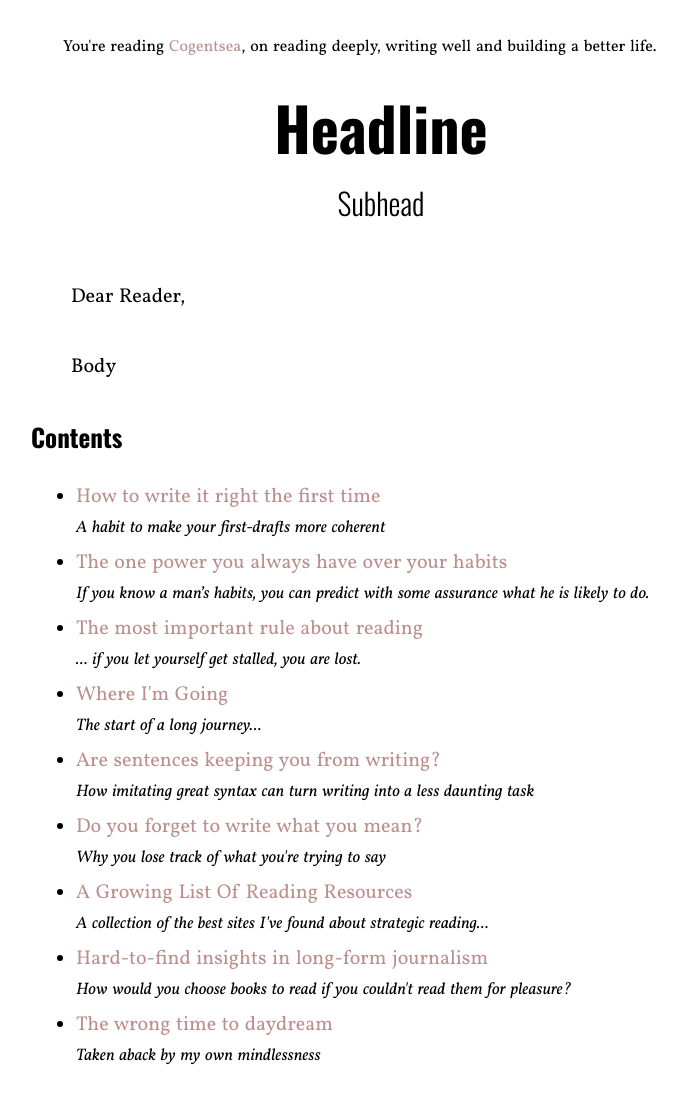
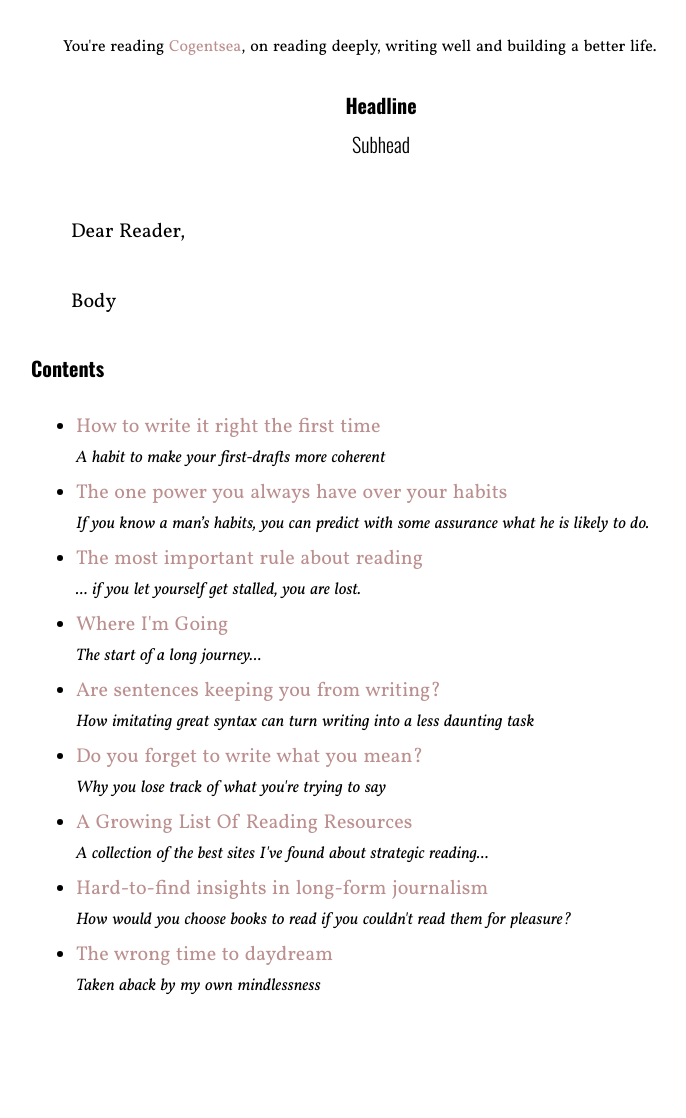
Before and after one commit to jacksoncusick/cogentsea, a Jekyll site: the page built from index.html, in a window 1280 px wide. Shown: the whole page, without its empty margins (259-945 px from the left). Built offline with Jekyll 4.4.1, drawn with Linux system fonts in a browser that asks for light colours; the list of posts is cut into pages by our own code; after the commit the page ends 1048 px from its top, so only the background shows below that.

Commit message:
Update og_main.css

```diff
--- a/stylesheets/og_main.css
+++ b/stylesheets/og_main.css
@@ -39,7 +39,7 @@ h1, h2, h3 {
 
 h1 {
 	max-width: 980px;
-	font-size: 60px;
+	font-size: 20px;
 	font-style: bold;
 	line-height: 1.1;
 	margin: .25em 0;
@@ -48,7 +48,7 @@ h1 {
 }
 h2 {
 	max-width: 980px;
-	font-size: 30px;
+	font-size: 20px;
 	font-weight: 300;
 	line-height: 1.31125;
 	margin: .75em 0;
@@ -57,7 +57,7 @@ h2 {
 }
 
 h3 {
-	font-size: 25px;
+	font-size: 20px;
 	line-height: 1.167;
 	margin: 1.0em 0;
   	text-align: left;
```
